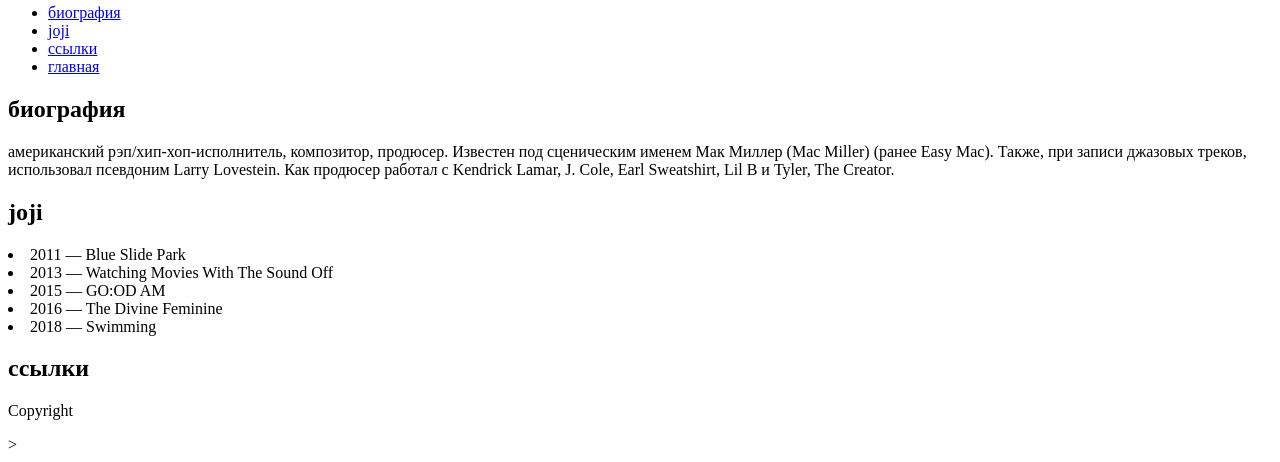
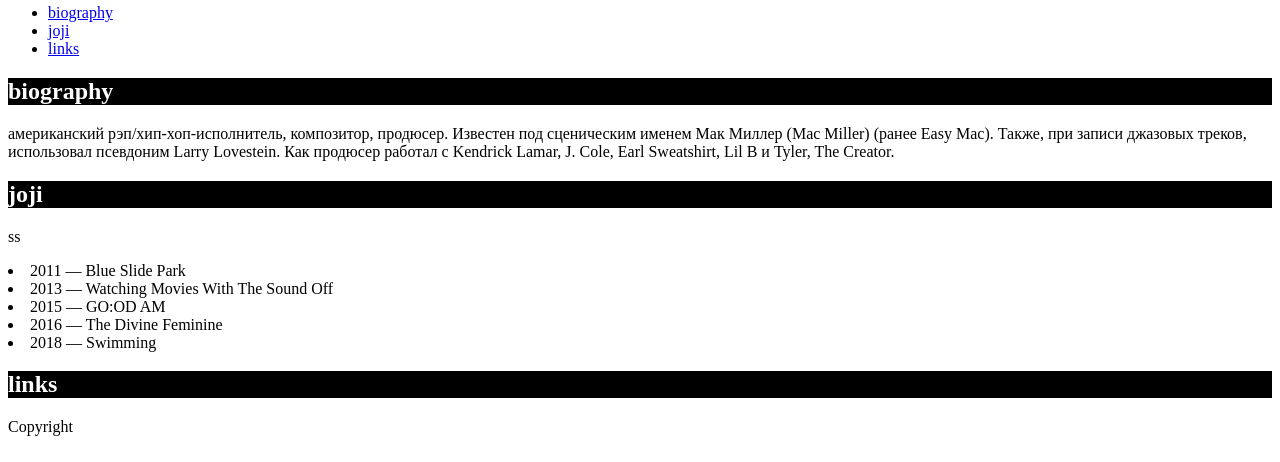
Before and after one commit to tishollka/WebDev, a plain HTML site: page musician/index.html in a window 1280 px wide. Shown: the part 596-1058 px from the top of the page. Drawn offline with Linux system fonts and the light colour scheme.

Commit message:
musician new

```diff
--- /dev/null
+++ b/07_selectors/index.html
@@ -0,0 +1,26 @@
+<!DOCTYPE html>
+<html lang="ru">
+<head>
+    <title>selectors</title>
+    <meta charset="utf-8">
+    <meta description="Boilerplate <code>css/style.css</code>">
+    <meta keywords ="Boilerplate, test">
+    <link rel="stylesheet" href="css/style.css">
+</head>
+<body>
+    <div>
+        <header>
+            <div class="second">Div1</div>
+            <nav>hello</nav>
+        </header>
+        <main>
+            <h2>hi</h2>
+            <section class="firstsection">section</section>
+            <section id="section2">section2</section>
+      </main>
+      <footer>
+            <div>Div2</div>
+      </footer>
+    </div>
+</body>
+</html>
--- a/musician/css/style.css
+++ b/musician/css/style.css
@@ -0,0 +1,3 @@
+h1,h2 {
+	color: white; background: black;
+}
--- a/musician/index.html
+++ b/musician/index.html
@@ -5,6 +5,7 @@
     <meta charset="utf-8">
     <meta description="my favourite musician it is important thing">
     <meta keywords ="music, personal life, blog">
+    <link rel="stylesheet" href="css/style.css">
 </head>
 <body>
     <div class="page">
@@ -22,26 +23,25 @@
                 </section>
                 <nav class="menu">
                     <ul class="menu-container">
-                        <li><a href="#биография">биография</a></li>
+                        <li><a href="#biography">biography</a></li>
                         <li><a href="#joji">joji</a></li>
-                        <li><a href="#ссылки">ссылки</a></li>
-                        <li><a href="#главная">главная</a></li>
+                        <li><a href="#links">links</a></li>
                     </ul>
                 </nav>
-                <section class="биография">
-                    <h2 class="sectionText">биография</h2>
-                    <p class="mainText" id="биография">американский рэп/хип-хоп-исполнитель, композитор, продюсер. Известен под сценическим именем Мак Миллер (Mac Miller) (ранее Easy Mac). Также, при записи джазовых треков, использовал псевдоним Larry Lovestein. Как продюсер работал с Kendrick Lamar, J. Cole, Earl Sweatshirt, Lil B и Tyler, The Creator.</p>
+                <section class="biography">
+                    <h2 class="sectionText">biography</h2>
+                    <p class="mainText" id="biography">американский рэп/хип-хоп-исполнитель, композитор, продюсер. Известен под сценическим именем Мак Миллер (Mac Miller) (ранее Easy Mac). Также, при записи джазовых треков, использовал псевдоним Larry Lovestein. Как продюсер работал с Kendrick Lamar, J. Cole, Earl Sweatshirt, Lil B и Tyler, The Creator.</p>
                 <section class="joji">
-                    <h2 class="sectionText">joji</h2>
-                    <p class="mainText" id="joji">
+                    <h2 class="sectionText">joji</h2>ss
+                    <p class="mainText" id="joji"></p>
                       <li>2011 — Blue Slide Park</li>
                       <li>2013 — Watching Movies With The Sound Off</li>
                       <li>2015 — GO:OD AM</li>
                       <li>2016 — The Divine Feminine</li>
                      <li> 2018 — Swimming</li>
-                <section class="ссылки">
-                    <h2 class="sectionText">ссылки</h2>
-                    <p class="mainText" id="ссылки"></p>
+                <section class="links">
+                    <h2 class="sectionText">links</h2>
+                    <p class="mainText" id="links"></p>
 
                 </section>
                 </div>
@@ -53,4 +53,4 @@
         </footer>
     </div>
 </body>
-</html> >
+</html>
```
Also changed, not shown: 07_selectors/js/script.js (added).
